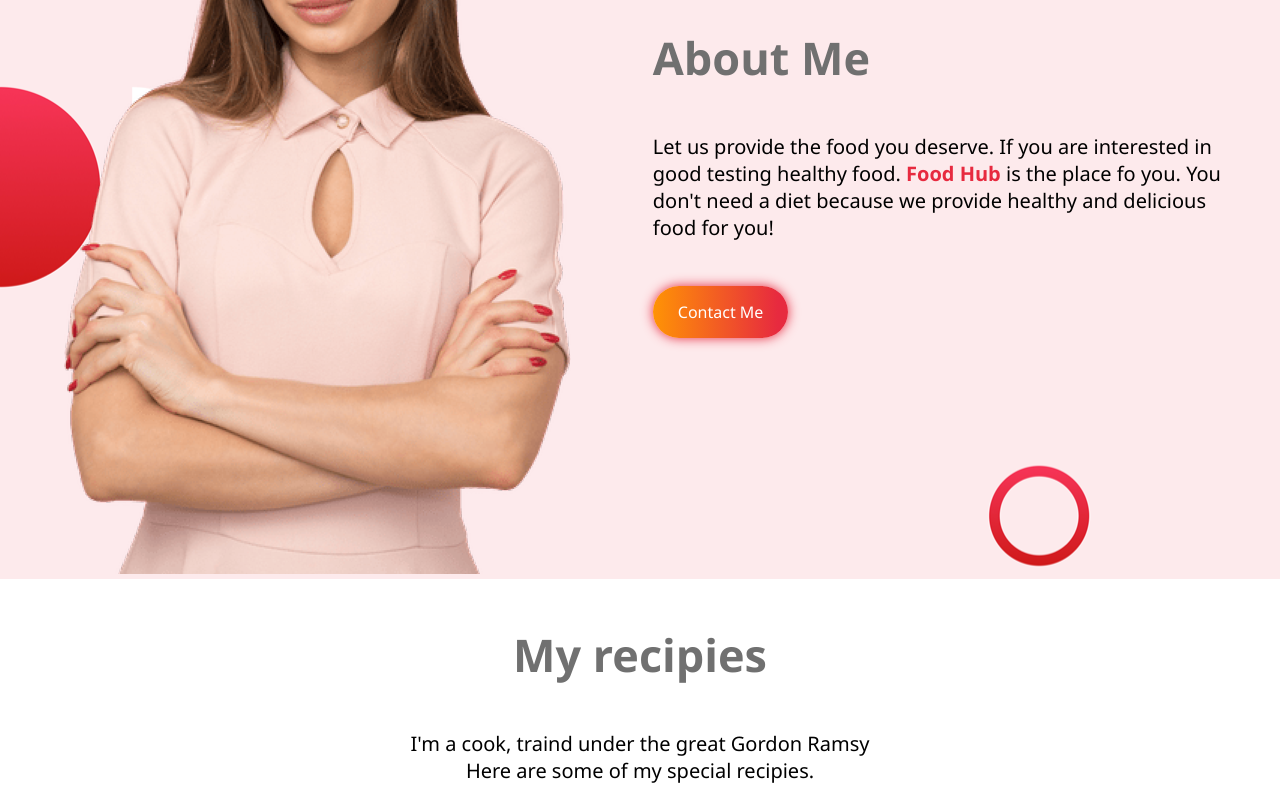
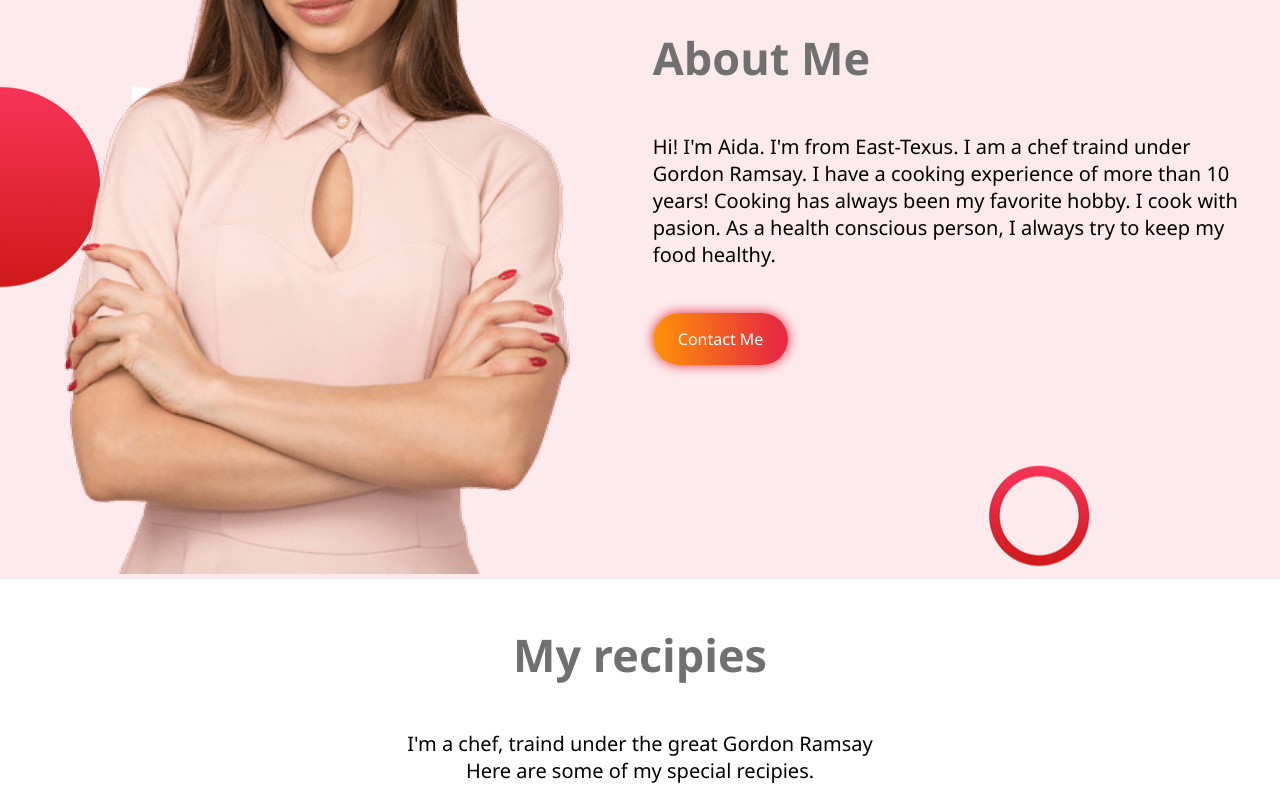
Before and after one commit to TazibSorowar/food-network-main, a plain HTML site: page index.html in a window 1280 px wide. Shown: the part 1160-1960 px from the top of the page. Drawn offline with Linux system fonts and the light colour scheme.

Commit message:
text-edited

```diff
--- a/index.html
+++ b/index.html
@@ -39,8 +39,7 @@
         <div class="width-text-about-me">
             <h3>About Me</h3>
             <p>
-                Let us provide the food you deserve. If you are interested in good testing healthy food. <span class="added-color"><b>Food Hub</b></span> is the place fo you. You don't need a diet because we provide
-                healthy and delicious food for you!
+                Hi! I'm Aida. I'm from East-Texus. I am a chef traind under Gordon Ramsay. I have a cooking experience of more than 10 years! Cooking has always been my favorite hobby. I cook with pasion. As a health conscious person, I always try to keep my food healthy.
             </p>
             <a class="button" href="https://en.wikipedia.org/wiki/Food" target="blank">Contact Me</a>
         </div>
@@ -48,7 +47,7 @@
     <section>
         <div class="recipie">
             <h3>My recipies</h3>
-            <p>I'm a cook, traind under the great Gordon Ramsy<br>Here are some of my special recipies.</p>
+            <p>I'm a chef, traind under the great Gordon Ramsay<br>Here are some of my special recipies.</p>
         </div>
         <div class="boxes">
             <div class="box-01">
```
